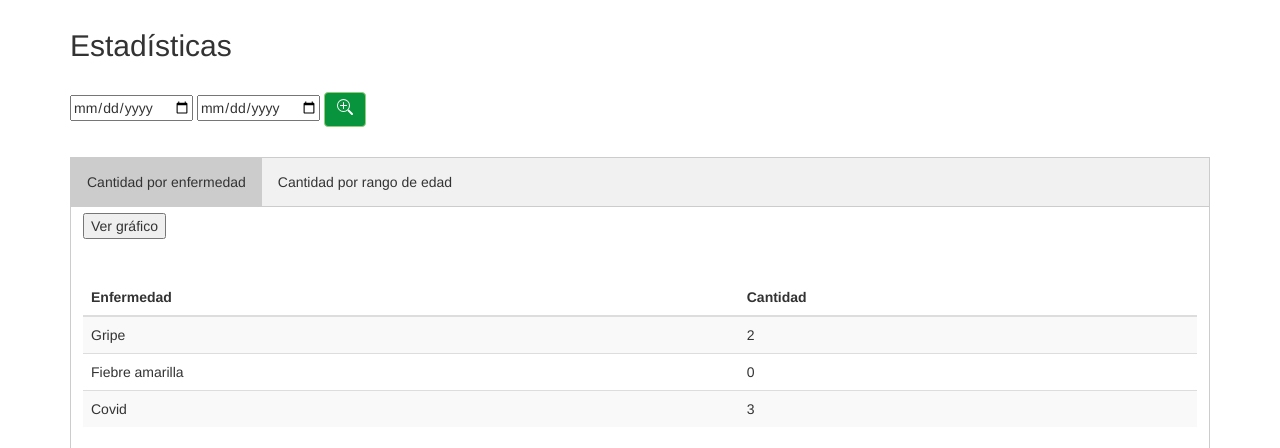
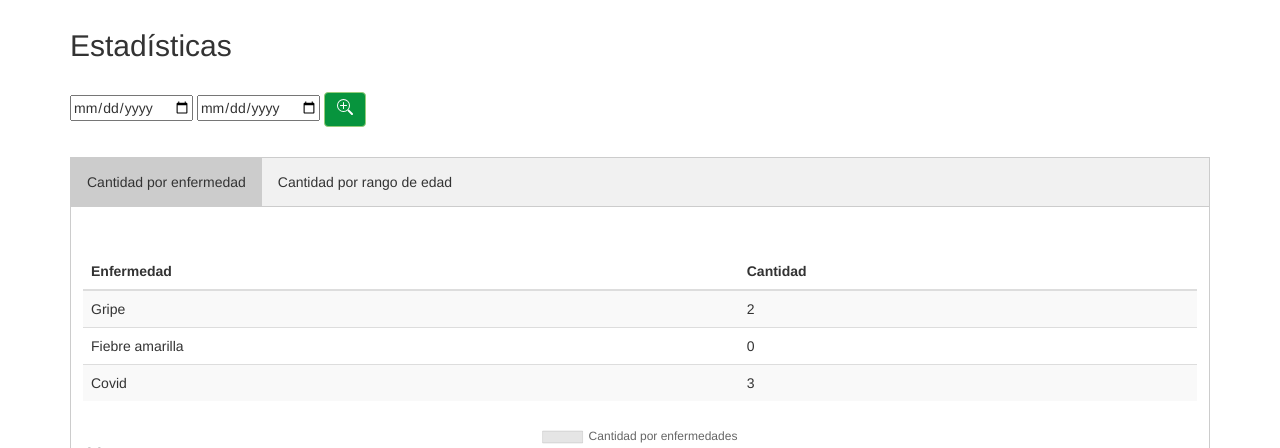
Before and after one commit to serdel1979/vacunatorio, a Flask app: page /estadisticas in a window 1280 px wide. Shown: the part 51-499 px from the top of the page. Run offline with Flask 2, Linux system fonts and the light colour scheme; the visitor is signed in with stand-in values (Sample User, id 1); data comes from the database, SQL or seed files in the repository; some libraries are stand-ins or nearby versions.

Commit message:
graficos de estadísticas listo

```diff
--- a/app/templates/estadisticas.html
+++ b/app/templates/estadisticas.html
@@ -75,9 +75,7 @@
     </div>
 
     <div id="Enfermedades" class="tabcontent">
-        <form>
-            <button>Ver gráfico</button>
-        </form>
+
         <div class="table-responsive" style="margin-top: 10px;">
 
             <table class="table table-striped" style="margin-top:30px">
@@ -105,9 +103,6 @@
     </div>
 
     <div id="Edad" class="tabcontent">
-        <form>
-            <button>Ver gráfico</button>
-        </form>
 
         <div class="table-responsive" style="margin-top: 10px;">
             <table class="table table-striped" style="margin-top:30px">
```
